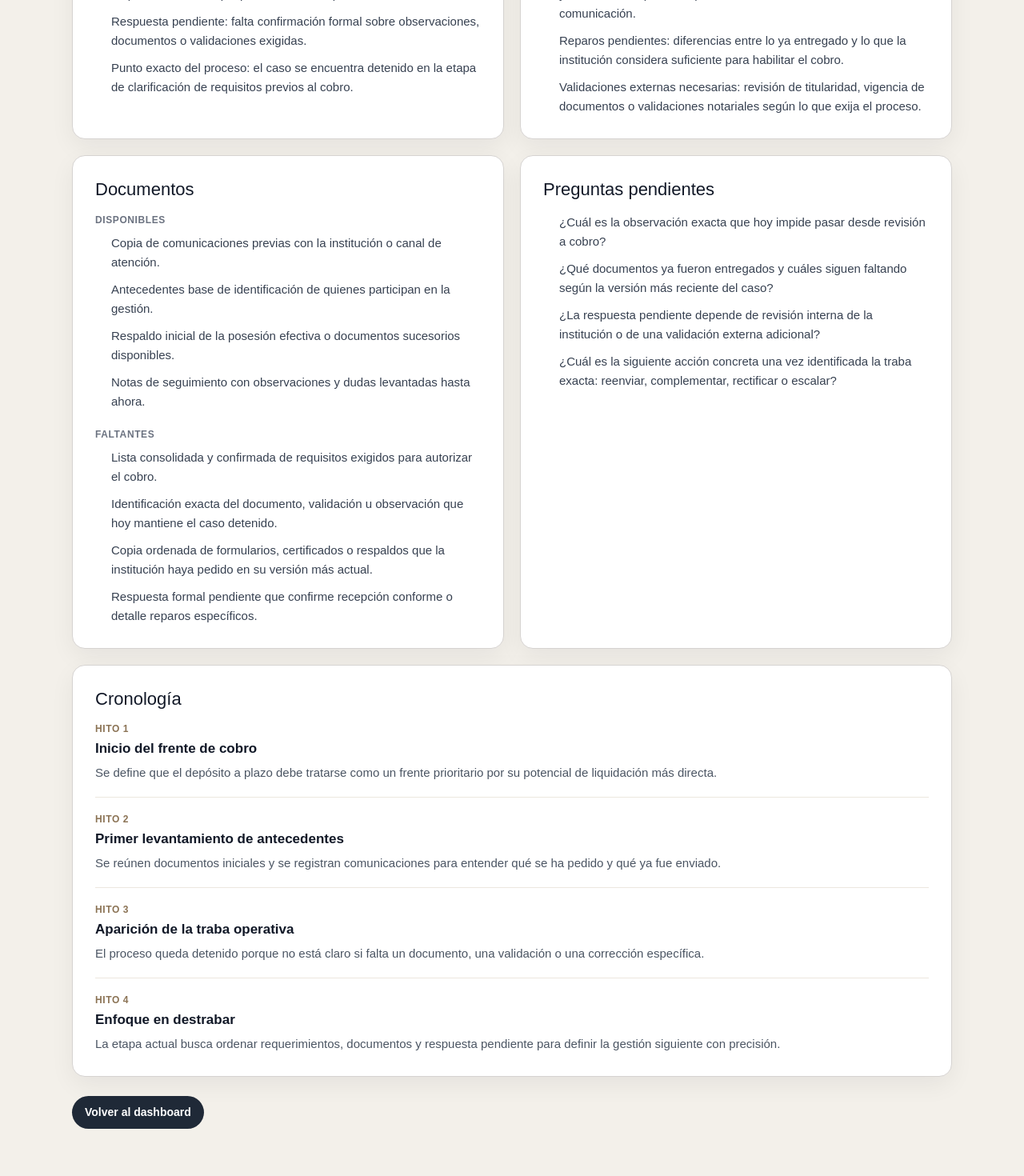
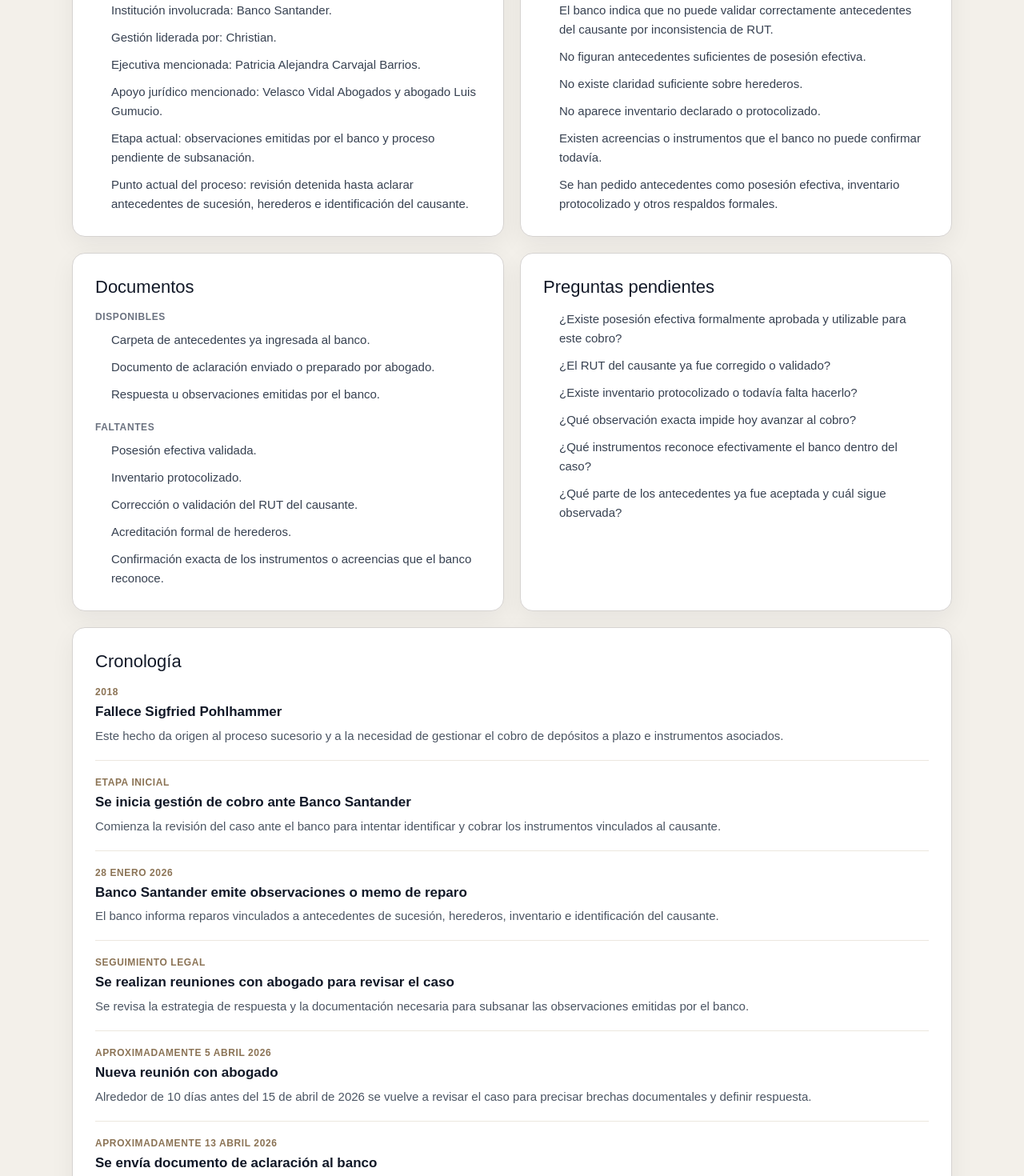
Before and after one commit to Symbiocreativo/herencia-webapp, a Next.js app: page /frentes/deposito-plazo in a window 1280 px wide. Shown: the part 820-2290 px from the top of the page at 80% size. Built offline with nearby package versions, Linux system fonts and the light colour scheme.

Commit message:
Replace deposito a plazo mock with real content

```diff
--- a/src/app/frentes/deposito-plazo/page.tsx
+++ b/src/app/frentes/deposito-plazo/page.tsx
@@ -15,82 +15,107 @@
 const objective = "Cobrar el depósito a plazo lo antes posible.";
 
 const executiveSummary =
-  "Este frente requiere aclarar observaciones, ordenar documentos y precisar la traba exacta del proceso para avanzar hacia el cobro.";
+  "Este frente busca cobrar los depósitos a plazo e instrumentos asociados de Sigfried Pohlhammer ante Banco Santander. Hoy el proceso está detenido porque el banco observó falta de antecedentes formales, incluyendo posesión efectiva, inventario protocolizado e inconsistencias de identificación del causante. La prioridad es aclarar exactamente qué falta, consolidar los documentos correctos y destrabar la revisión para avanzar al cobro.";
 
-const currentStatus = "Pendiente de respuesta";
+const currentStatus =
+  "En etapa de observación y subsanación de antecedentes ante Banco Santander.";
 
 const mainBlocker =
-  "Aún no está completamente claro qué observación, documento o validación falta para poder avanzar al cobro.";
+  "El banco no valida la solicitud porque faltan antecedentes formales del causante y de la sucesión, especialmente posesión efectiva, inventario protocolizado y corrección o validación de datos de identificación.";
 
 const nextStep =
-  "Consolidar requerimientos, documentos entregados y respuesta pendiente para identificar la traba exacta y definir la acción siguiente.";
+  "Consolidar los requerimientos exactos del banco y entregar o corregir los antecedentes pendientes, especialmente posesión efectiva válida, inventario protocolizado y datos de identificación del causante.";
 
 const collectionStatus: ChecklistSection = {
   title: "Estado del cobro",
   items: [
-    "Institución involucrada: entidad financiera por confirmar en la carpeta única del frente.",
-    "Estado del requerimiento: gestión iniciada y aún pendiente de una respuesta concreta que permita mover el proceso.",
-    "Respuesta pendiente: falta confirmación formal sobre observaciones, documentos o validaciones exigidas.",
-    "Punto exacto del proceso: el caso se encuentra detenido en la etapa de clarificación de requisitos previos al cobro.",
+    "Institución involucrada: Banco Santander.",
+    "Gestión liderada por: Christian.",
+    "Ejecutiva mencionada: Patricia Alejandra Carvajal Barrios.",
+    "Apoyo jurídico mencionado: Velasco Vidal Abogados y abogado Luis Gumucio.",
+    "Etapa actual: observaciones emitidas por el banco y proceso pendiente de subsanación.",
+    "Punto actual del proceso: revisión detenida hasta aclarar antecedentes de sucesión, herederos e identificación del causante.",
   ],
 };
 
 const requirements: ChecklistSection = {
   title: "Requerimientos / observaciones",
   items: [
-    "Observaciones recibidas: mensajes o indicaciones parciales que todavía no se han consolidado en una sola lista verificable.",
-    "Documentos pedidos: antecedentes de identidad, respaldo sucesorio y formularios específicos por confirmar contra la última comunicación.",
-    "Reparos pendientes: diferencias entre lo ya entregado y lo que la institución considera suficiente para habilitar el cobro.",
-    "Validaciones externas necesarias: revisión de titularidad, vigencia de documentos o validaciones notariales según lo que exija el proceso.",
+    "El banco indica que no puede validar correctamente antecedentes del causante por inconsistencia de RUT.",
+    "No figuran antecedentes suficientes de posesión efectiva.",
+    "No existe claridad suficiente sobre herederos.",
+    "No aparece inventario declarado o protocolizado.",
+    "Existen acreencias o instrumentos que el banco no puede confirmar todavía.",
+    "Se han pedido antecedentes como posesión efectiva, inventario protocolizado y otros respaldos formales.",
   ],
 };
 
 const availableDocuments = [
-  "Copia de comunicaciones previas con la institución o canal de atención.",
-  "Antecedentes base de identificación de quienes participan en la gestión.",
-  "Respaldo inicial de la posesión efectiva o documentos sucesorios disponibles.",
-  "Notas de seguimiento con observaciones y dudas levantadas hasta ahora.",
+  "Carpeta de antecedentes ya ingresada al banco.",
+  "Documento de aclaración enviado o preparado por abogado.",
+  "Respuesta u observaciones emitidas por el banco.",
 ];
 
 const missingDocuments = [
-  "Lista consolidada y confirmada de requisitos exigidos para autorizar el cobro.",
-  "Identificación exacta del documento, validación u observación que hoy mantiene el caso detenido.",
-  "Copia ordenada de formularios, certificados o respaldos que la institución haya pedido en su versión más actual.",
-  "Respuesta formal pendiente que confirme recepción conforme o detalle reparos específicos.",
+  "Posesión efectiva validada.",
+  "Inventario protocolizado.",
+  "Corrección o validación del RUT del causante.",
+  "Acreditación formal de herederos.",
+  "Confirmación exacta de los instrumentos o acreencias que el banco reconoce.",
 ];
 
 const timeline: TimelineItem[] = [
   {
-    period: "Hito 1",
-    title: "Inicio del frente de cobro",
+    period: "2018",
+    title: "Fallece Sigfried Pohlhammer",
     description:
-      "Se define que el depósito a plazo debe tratarse como un frente prioritario por su potencial de liquidación más directa.",
+      "Este hecho da origen al proceso sucesorio y a la necesidad de gestionar el cobro de depósitos a plazo e instrumentos asociados.",
   },
   {
-    period: "Hito 2",
-    title: "Primer levantamiento de antecedentes",
+    period: "Etapa inicial",
+    title: "Se inicia gestión de cobro ante Banco Santander",
     description:
-      "Se reúnen documentos iniciales y se registran comunicaciones para entender qué se ha pedido y qué ya fue enviado.",
+      "Comienza la revisión del caso ante el banco para intentar identificar y cobrar los instrumentos vinculados al causante.",
   },
   {
-    period: "Hito 3",
-    title: "Aparición de la traba operativa",
+    period: "28 enero 2026",
+    title: "Banco Santander emite observaciones o memo de reparo",
     description:
-      "El proceso queda detenido porque no está claro si falta un documento, una validación o una corrección específica.",
+      "El banco informa reparos vinculados a antecedentes de sucesión, herederos, inventario e identificación del causante.",
   },
   {
-    period: "Hito 4",
-    title: "Enfoque en destrabar",
+    period: "Seguimiento legal",
+    title: "Se realizan reuniones con abogado para revisar el caso",
     description:
-      "La etapa actual busca ordenar requerimientos, documentos y respuesta pendiente para definir la gestión siguiente con precisión.",
+      "Se revisa la estrategia de respuesta y la documentación necesaria para subsanar las observaciones emitidas por el banco.",
+  },
+  {
+    period: "Aproximadamente 5 abril 2026",
+    title: "Nueva reunión con abogado",
+    description:
+      "Alrededor de 10 días antes del 15 de abril de 2026 se vuelve a revisar el caso para precisar brechas documentales y definir respuesta.",
+  },
+  {
+    period: "Aproximadamente 13 abril 2026",
+    title: "Se envía documento de aclaración al banco",
+    description:
+      "Alrededor de 2 días antes del 15 de abril de 2026 se remite un documento de aclaración para intentar destrabar la revisión bancaria.",
+  },
+  {
+    period: "Estado actual",
+    title: "Pendiente de respuesta o validación posterior del banco",
+    description:
+      "El frente sigue abierto y detenido hasta que Banco Santander confirme qué parte fue aceptada y qué observaciones continúan vigentes.",
   },
 ];
 
 const openQuestions = [
-  "¿Cuál es la observación exacta que hoy impide pasar desde revisión a cobro?",
-  "¿Qué documentos ya fueron entregados y cuáles siguen faltando según la versión más reciente del caso?",
-  "¿La respuesta pendiente depende de revisión interna de la institución o de una validación externa adicional?",
-  "¿Cuál es la siguiente acción concreta una vez identificada la traba exacta: reenviar, complementar, rectificar o escalar?",
+  "¿Existe posesión efectiva formalmente aprobada y utilizable para este cobro?",
+  "¿El RUT del causante ya fue corregido o validado?",
+  "¿Existe inventario protocolizado o todavía falta hacerlo?",
+  "¿Qué observación exacta impide hoy avanzar al cobro?",
+  "¿Qué instrumentos reconoce efectivamente el banco dentro del caso?",
+  "¿Qué parte de los antecedentes ya fue aceptada y cuál sigue observada?",
 ];
 
 const pageStyles: Record<string, CSSProperties> = {
```
